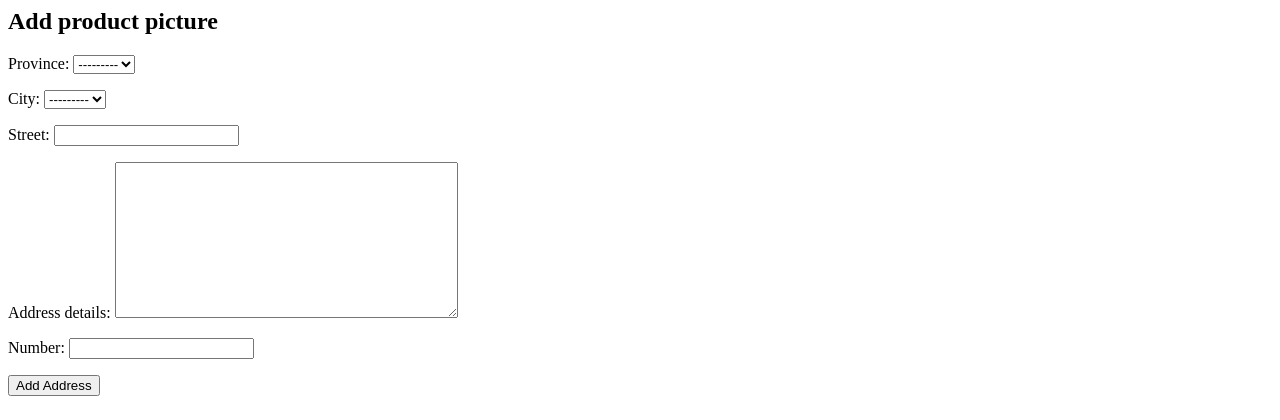
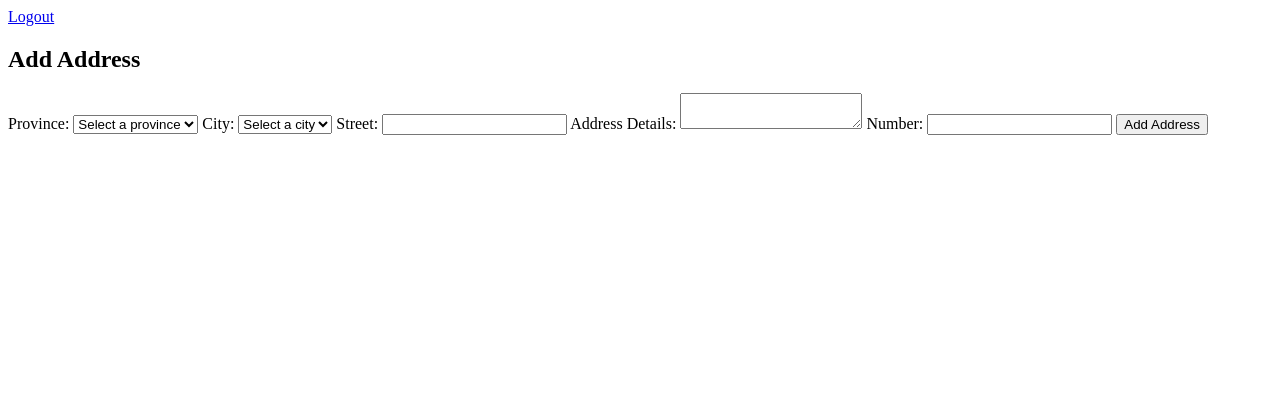
Before and after one commit to macanMehri/ecommerce, a Django app: page /users/add_address/ in a window 1280 px wide. Shown: the top 420 px of the page. Run offline with Django 4.2, Linux system fonts and the light colour scheme; the visitor is signed in with stand-in values (Sample User, id 1); parts of the project's set-up code (start-up, migrations or seed data) failed here and were passed over.

Commit message:
asigned address to user

```diff
--- a/users/templates/add_address.html
+++ b/users/templates/add_address.html
@@ -1,24 +1,64 @@
-<h2>Add product picture</h2>
+{% extends 'master.html' %}
 
-<form method="post" enctype="multipart/form-data">
+{% block title %}Add Address{% endblock %}
+
+{% block content %}
+<h2>Add Address</h2>
+
+<form method="post">
     {% csrf_token %}
 
-    <!-- Display Form Errors (Global Errors) -->
-    {% if form.errors %}
-        <div>
-            <ul>
-                {% for field in form %}
-                    {% for error in field.errors %}
-                        <li>{{ error }}</li>
-                    {% endfor %}
-                {% endfor %}
-            </ul>
-        </div>
-    {% endif %}
+    <!-- Province Dropdown -->
+    <label for="province">Province:</label>
+    <select id="province" name="province" required>
+        <option value="">Select a province</option>
+        {% for province in provinces %}
+            <option value="{{ province.id }}">{{ province.province_name }}</option>
+        {% endfor %}
+    </select>
 
-    <!-- Form Fields -->
-    {{ form.as_p }}
+    <!-- City Dropdown -->
+    <label for="city">City:</label>
+    <select id="city" name="city" required>
+        <option value="">Select a city</option>
+    </select>
+
+    <!-- Street Field -->
+    <label for="street">Street:</label>
+    <input type="text" id="street" name="street" required>
+
+    <!-- Address Details Field -->
+    <label for="address_details">Address Details:</label>
+    <textarea id="address_details" name="address_details" required></textarea>
+
+    <!-- Number Field -->
+    <label for="number">Number:</label>
+    <input type="text" id="number" name="number" required>
 
     <!-- Submit Button -->
     <button type="submit">Add Address</button>
 </form>
+
+
+<script>
+    document.getElementById('province').addEventListener('change', function () {
+        const provinceId = this.value;
+        const citySelect = document.getElementById('city');
+        citySelect.innerHTML = '<option value="">Select a city</option>';
+
+        if (provinceId) {
+            fetch(`/users/get_cities/${provinceId}/`)
+                .then(response => response.json())
+                .then(data => {
+                    data.cities.forEach(city => {
+                        const option = document.createElement('option');
+                        option.value = city.id;
+                        option.textContent = city.name;
+                        citySelect.appendChild(option);
+                    });
+                })
+                .catch(error => console.error('Error fetching cities:', error));
+        }
+    });
+</script>
+{% endblock %}
--- a/users/urls.py
+++ b/users/urls.py
@@ -1,9 +1,11 @@
 from django.urls import path
-from .views import login_view, signup_view, add_address_view
+from .views import login_view, signup_view, add_address_view, get_cities, my_addresses_view
 
 
 urlpatterns = [
     path('login/', login_view, name='login'),
     path('signup/', signup_view, name='signup'),
     path('add_address/', add_address_view, name='add_address'),
+    path('get_cities/<int:province_id>/', get_cities, name='get_cities'),
+    path('my_addresses/', my_addresses_view, name='my_addresses'),
 ]
--- a/users/views.py
+++ b/users/views.py
@@ -1,4 +1,4 @@
-from django.shortcuts import render, redirect
+from django.shortcuts import render, redirect, get_object_or_404
 from .forms import LoginForm, SignUpForm, AddressForm
 from django.contrib.auth import authenticate, login
 from online_shop import templates
@@ -41,20 +41,34 @@
 
 
 @login_required
+def get_cities(request, province_id):
+    cities = ProvinceCities.objects.filter(province_id=province_id).select_related('city')
+    city_data = [{'id': city.city.id, 'name': city.city.name} for city in cities]
+    return JsonResponse({'cities': city_data})
+
+
+@login_required
 def add_address_view(request):
+    provinces = Province.objects.all()
     if request.method == 'POST':
         form = AddressForm(request.POST)
         if form.is_valid():
             address = form.save(commit=False)
             address.save()
-            user_address, _ = UserAddress.objects.get_or_create(
+            UserAddress.objects.get_or_create(
                 user=request.user,
                 address=address,
                 defaults={'is_default': False},
             )
             # return redirect('')
-
     else:
         form = AddressForm()
 
-    return render(request, 'add_address.html', {'form': form})
+    return render(request, 'add_address.html', {'form': form, 'provinces': provinces})
+
+
+@login_required
+def my_addresses_view(request):
+    addresses = Address.objects.filter(
+        id__in=UserAddress.objects.filter(user=request.user).values_list('address', flat=True))
+    return render(request, 'my_addresses.html', {'addresses': addresses})
```
Also changed, not shown: users/templates/my_addresses.html (added, +18 -0 lines).
